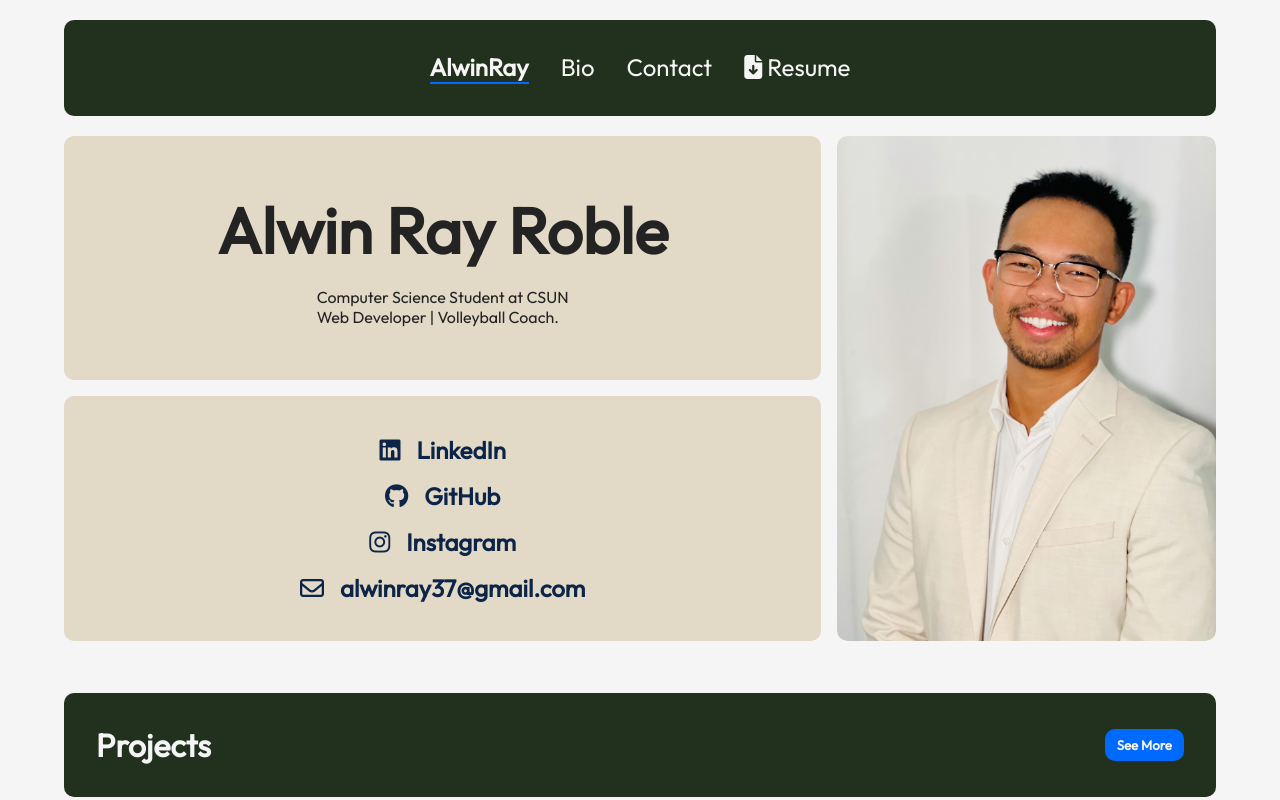
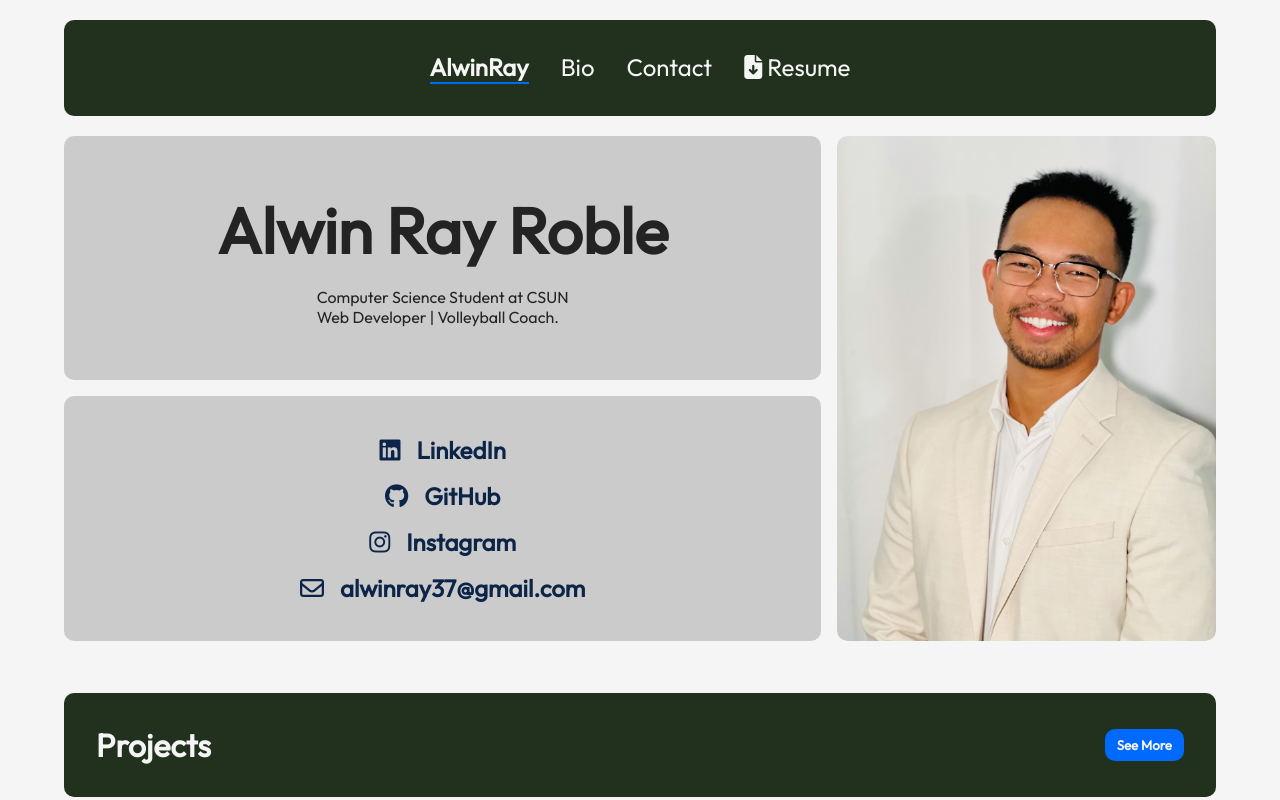
Before and after one commit to Alwinray37/Personal-Portfolio, a React (Vite) app: page / in a window 1280 px wide. Shown: the top 800 px of the page. Built offline with nearby package versions, Linux system fonts and the light colour scheme; grey boxes are pictures that could not be loaded.

Commit message:
updated resume

```diff
--- a/src/vars.css
+++ b/src/vars.css
@@ -2,7 +2,8 @@
     /* colors */
     --color-text: rgb(35, 35, 35);
     --color-primary: #22311d;
-    --color-secondary: #e2d9c7;
+    /* --color-secondary: #e2d9c7; */
+    --color-secondary: rgba(0, 0, 0, 0.168);
     --color-tertiary: #0b2447;
     --color-fourth: #006aff;
     --color-bg: #bfdffd;
```
Also changed, not shown: 2 other files (tests, documents, lock files or other folders).
